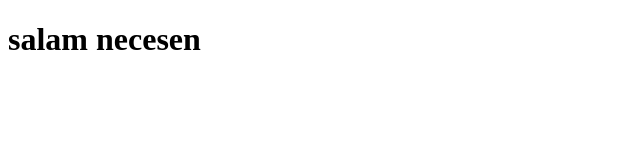
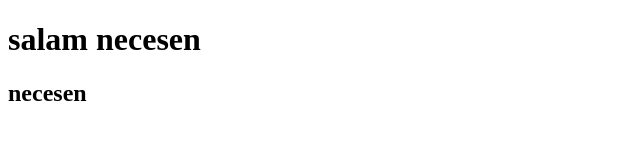
Before and after one commit to sadiq990/Sadiq-s-data, a plain HTML site: page index.html in a window 1280 px wide. Shown: the whole page, without its empty margins (0-640 px from the left). Drawn offline with Linux system fonts and the light colour scheme.

Commit message:
sayta basladim

```diff
--- a/index.html
+++ b/index.html
@@ -8,5 +8,6 @@
 </head>
 <body>
     <h1>salam necesen</h1>
+    <h2>necesen</h2>
 </body>
 </html>
```
